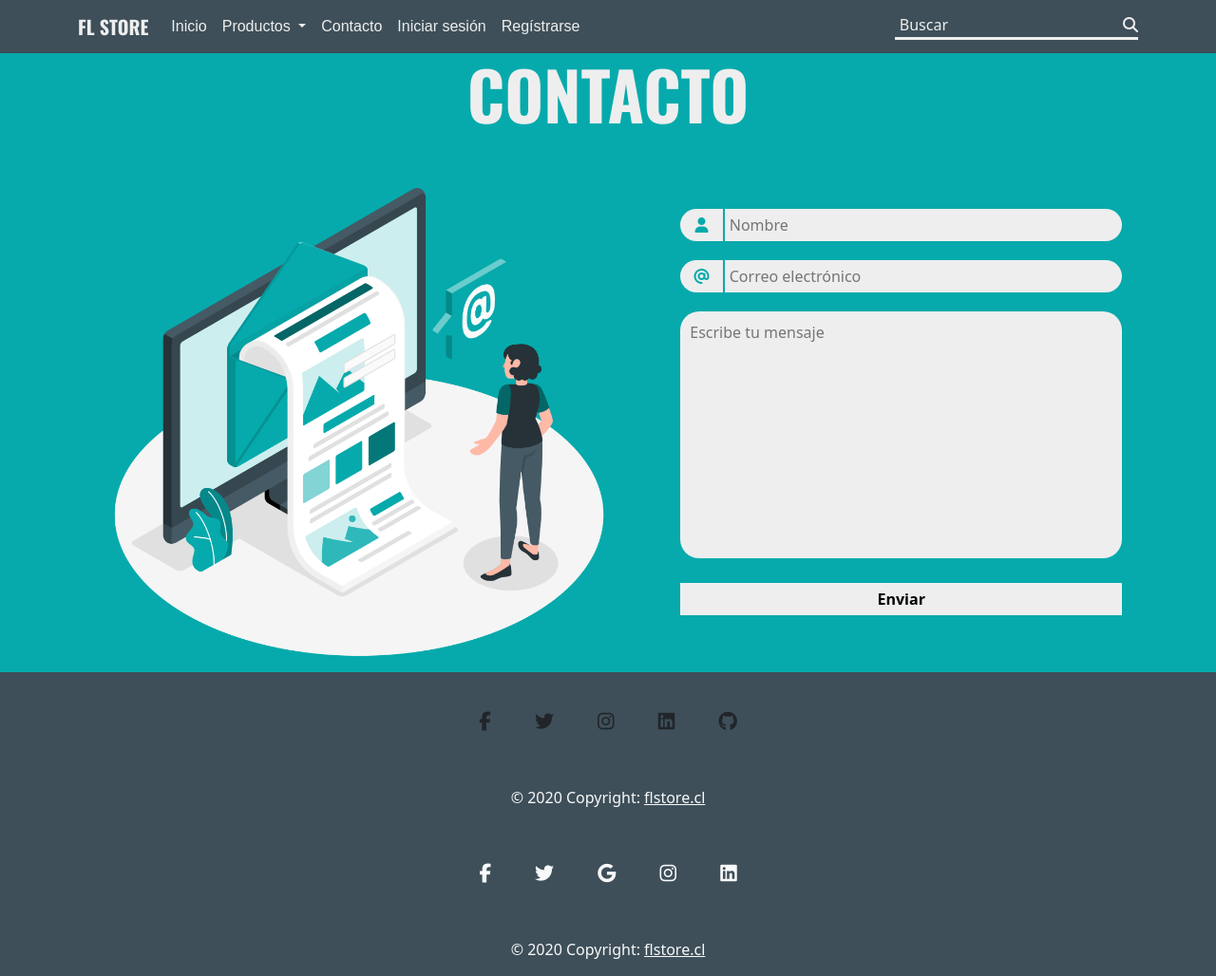
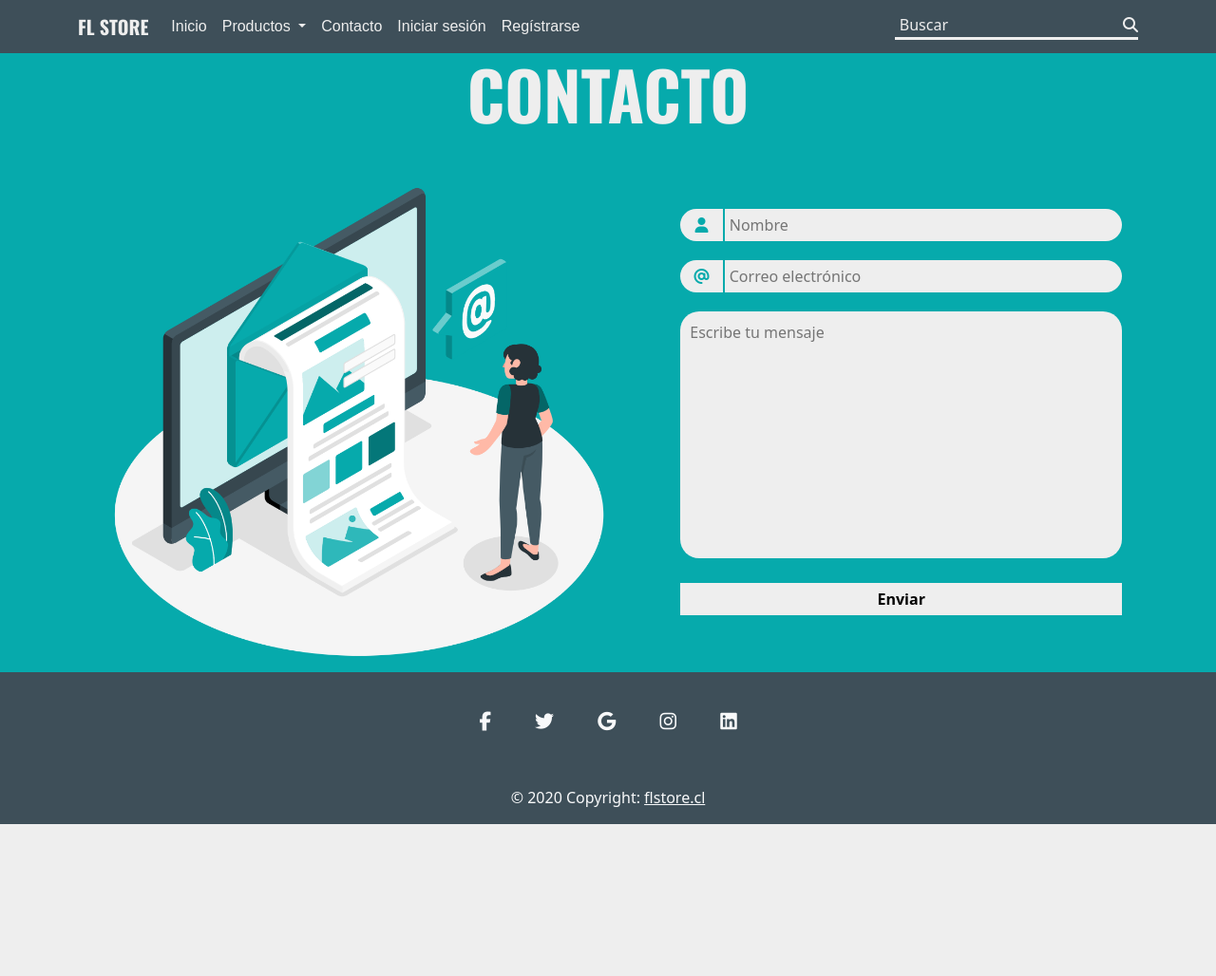
Before and after one commit to JorgPalma/Proyecto, a plain HTML site: page contacto.html in a window 1280 px wide. Shown: the whole page at 95% size. After the commit the page ends 868 px from the top, so only its background shows below. Drawn offline with nearby package versions, Linux system fonts and the light colour scheme.

Commit message:
commit fix footer contacto

```diff
--- a/contacto.html
+++ b/contacto.html
@@ -72,40 +72,6 @@
             </div>
         </div>
     </section>
-    <footer class="text-center text-white">
-        <div class="container pt-4">
-            <div class="mb-4">
-                <a class="btn btn-link btn-floating btn-lg text-dark m-1"
-                    href="#!"
-                    role="button"
-                    data-mdb-ripple-color="dark"
-                    ><i class="fab fa-facebook-f"></i> </a>
-                <a class="btn btn-link btn-floating btn-lg text-dark m-1"
-                    href="#!"
-                    role="button"
-                    data-mdb-ripple-color="dark"
-                    ><i class="fab fa-twitter"></i> </a>
-                <a class="btn btn-link btn-floating btn-lg text-dark m-1"
-                    href="#!"
-                    role="button"
-                    data-mdb-ripple-color="dark"
-                    ><i class="fab fa-instagram"></i> </a>
-                <a class="btn btn-link btn-floating btn-lg text-dark m-1"
-                    href="#!"
-                    role="button"
-                    data-mdb-ripple-color="dark"
-                    ><i class="fab fa-linkedin"></i> </a>
-                <a class="btn btn-link btn-floating btn-lg text-dark m-1"
-                    href="#!"
-                    role="button"
-                    data-mdb-ripple-color="dark"
-                    ><i class="fab fa-github"></i> </a>
-            </div>
-        </div>
-        <div class="text-center text-light p-3">
-            © 2020 Copyright:
-            <a class="text-light" href="#">flstore.cl</a>
-        </div>
 <footer class="text-center text-white">
     <div class="container pt-4">
         <div class="mb-4">
```
